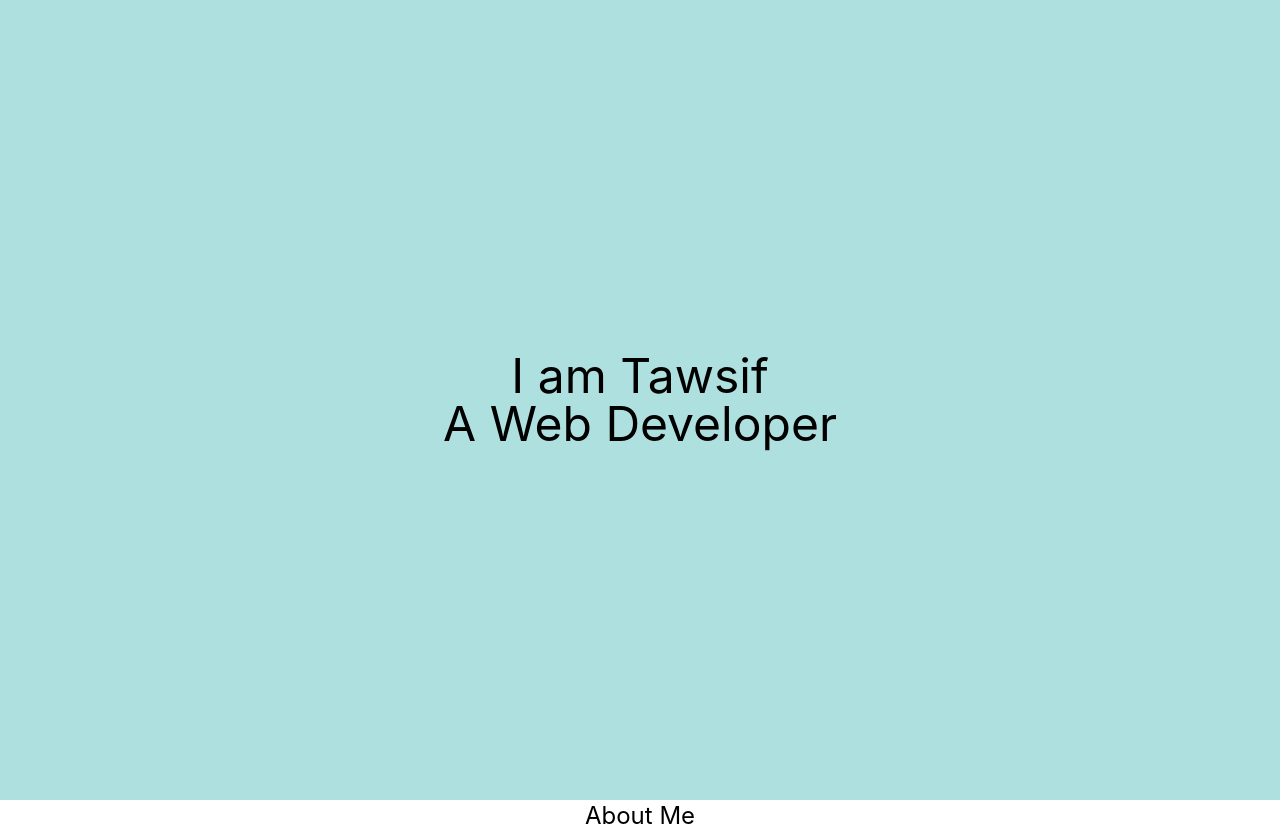
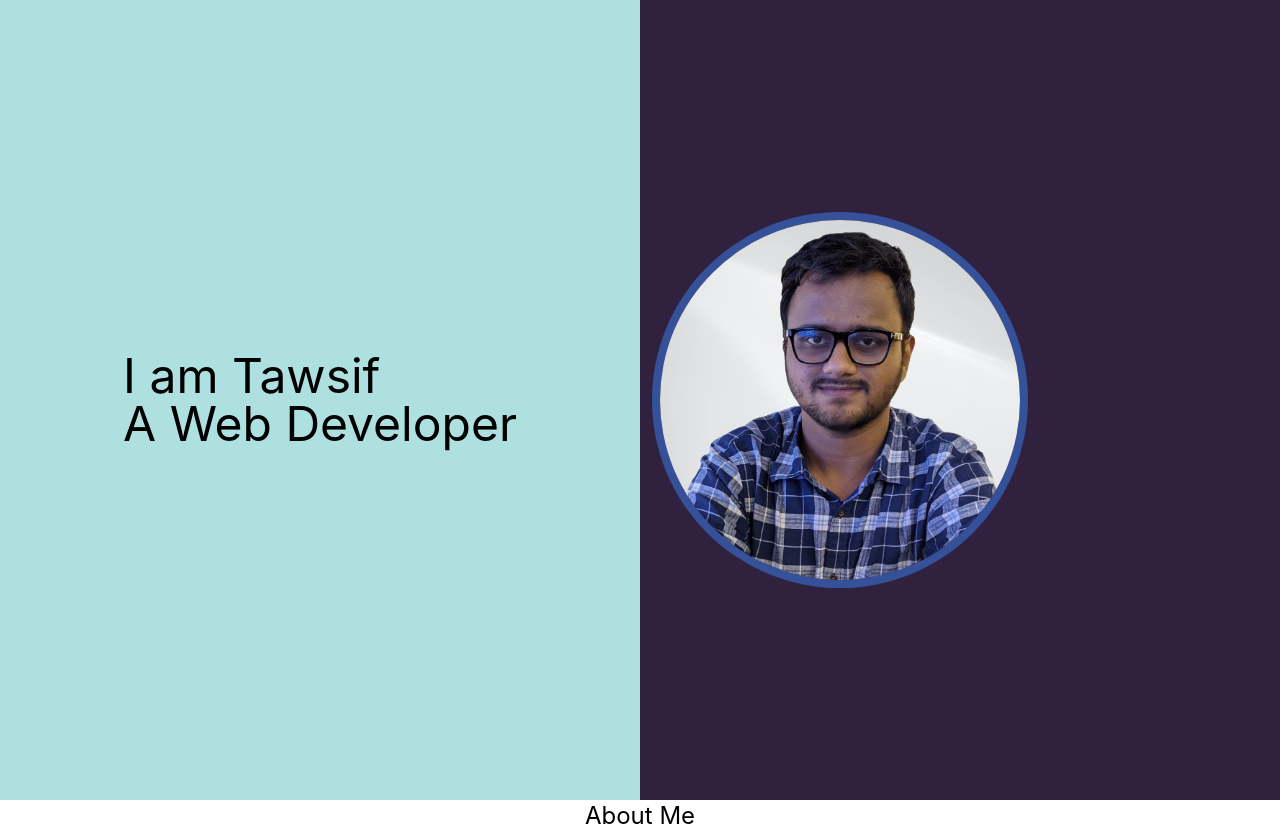
Before and after one commit to tawsifhye/tawsif-portfolio, a React (Create React App) app: page / in a window 1280 px wide. Built offline with nearby package versions, Linux system fonts and the light colour scheme.

Commit message:
banner title nad image set

```diff
--- a/src/App.js
+++ b/src/App.js
@@ -1,12 +1,11 @@
 import './App.css';
-import AboutMe from './Components/AboutMe/AboutMe';
 import Home from './Components/Home/Home';
 
 function App() {
   return (
     <>
       <Home></Home>
-      <AboutMe></AboutMe>
+
     </>
   );
 }
--- a/src/Components/Banner/Banner.js
+++ b/src/Components/Banner/Banner.js
@@ -1,12 +1,22 @@
 import React from 'react';
 import '../ComponentGlobal.css'
+import bannar_image1 from "../../images/banner-image1.png"
+import bannar_image2 from "../../images/banner-image2.jpg"
 const Banner = () => {
     return (
         <>
-            <div className="banner-container text-5xl flex flex-col justify-center items-center">
-                <h1>I am Tawsif</h1>
-                <h1>A Web Developer</h1>
+            <div className="grid grid-cols-2 banner-container">
+                <div className=" text-5xl flex flex-col justify-center align-middle  banner-title">
+                    <div className="mx-auto">
+                        <h1>I am Tawsif</h1>
+                        <h1>A Web Developer</h1>
+                    </div>
+                </div>
+                <div className="flex flex-col justify-center align-middle banner-image p-5">
+                    <img className="w-3/5 rounded-full ring-8 " src={bannar_image2} alt="" />
+                </div>
             </div>
+
         </>
     );
 };
--- a/src/Components/ComponentGlobal.css
+++ b/src/Components/ComponentGlobal.css
@@ -1,4 +1,12 @@
 .banner-container {
     height: 100vh;
+
+}
+
+.banner-container .banner-title {
     background-color: rgb(175, 224, 224);
 }
+
+.banner-container .banner-image {
+    background-color: #30213F;
+}
--- a/src/Components/Home/Home.js
+++ b/src/Components/Home/Home.js
@@ -1,4 +1,5 @@
 import React from 'react';
+import AboutMe from '../AboutMe/AboutMe';
 import Banner from '../Banner/Banner';
 
 const Home = () => {
@@ -6,6 +7,7 @@ const Home = () => {
         <>
             <div>
                 <Banner></Banner>
+                <AboutMe></AboutMe>
             </div>
         </>
     );
```
Also changed, not shown: src/images/banner-image1.png (added), src/images/banner-image2.jpg (added).
